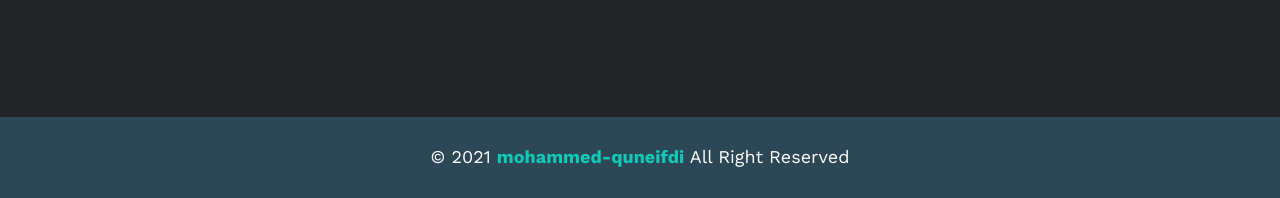
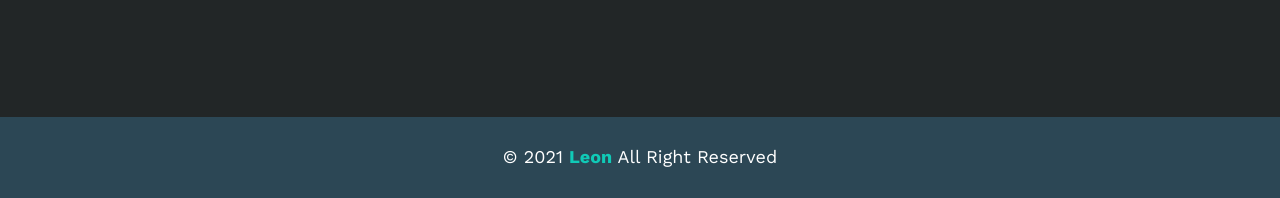
Before and after one commit to md-quneifdi/my_first_portofolio, a plain HTML site: page index.html in a window 1280 px wide. Shown: the part 3767-3965 px from the top of the page. Drawn offline with nearby package versions, Linux system fonts and the light colour scheme.

Commit message:
Update index.html

```diff
--- a/index.html
+++ b/index.html
@@ -221,7 +221,7 @@
 
     <!-- Start footer -->
     <div class="footer">
-        &copy; 2021 <span>mohammed-quneifdi</span> All Right Reserved
+        &copy; 2021 <span>Leon</span> All Right Reserved
     </div>
     <!-- End footer -->
 
```
